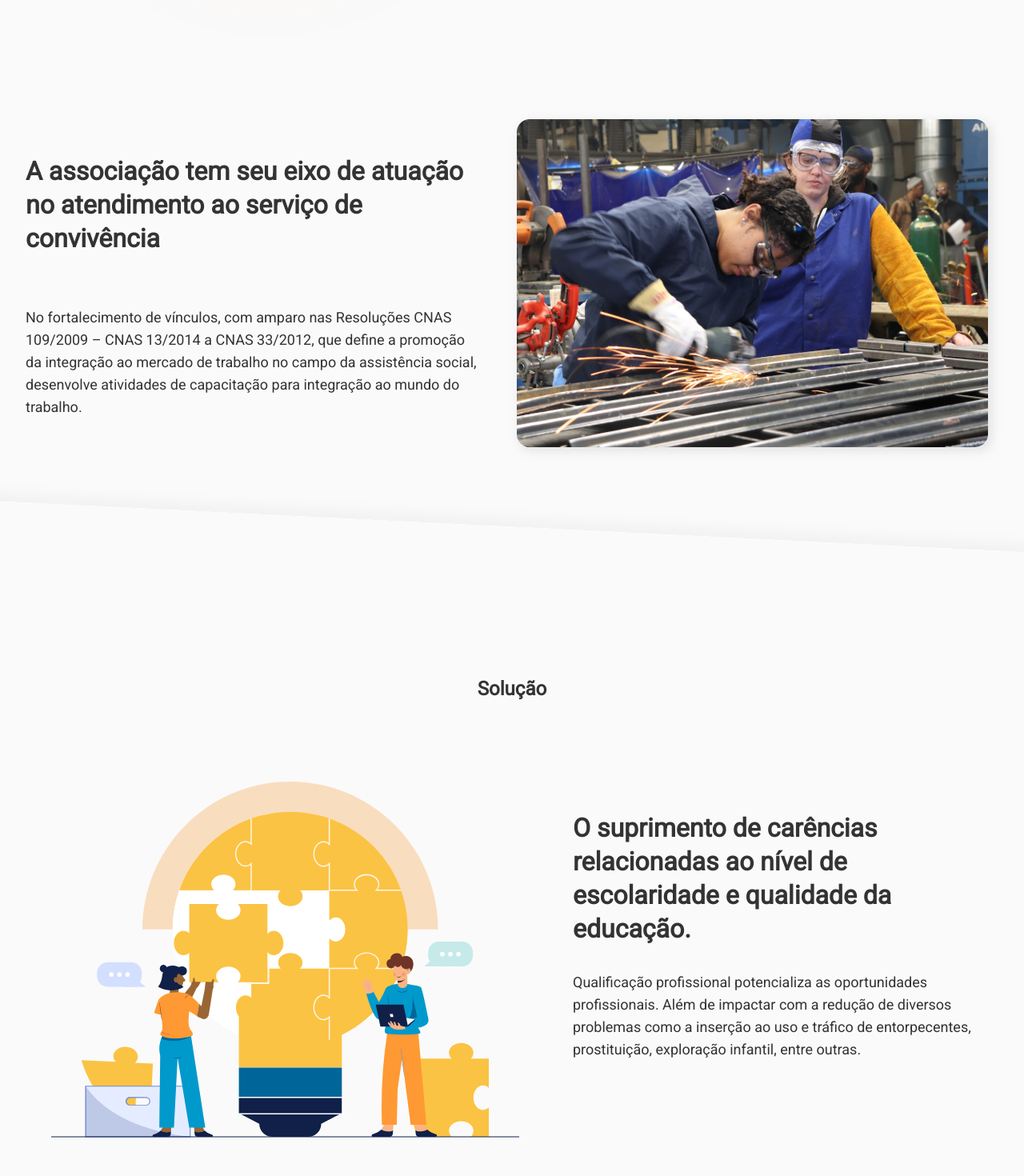
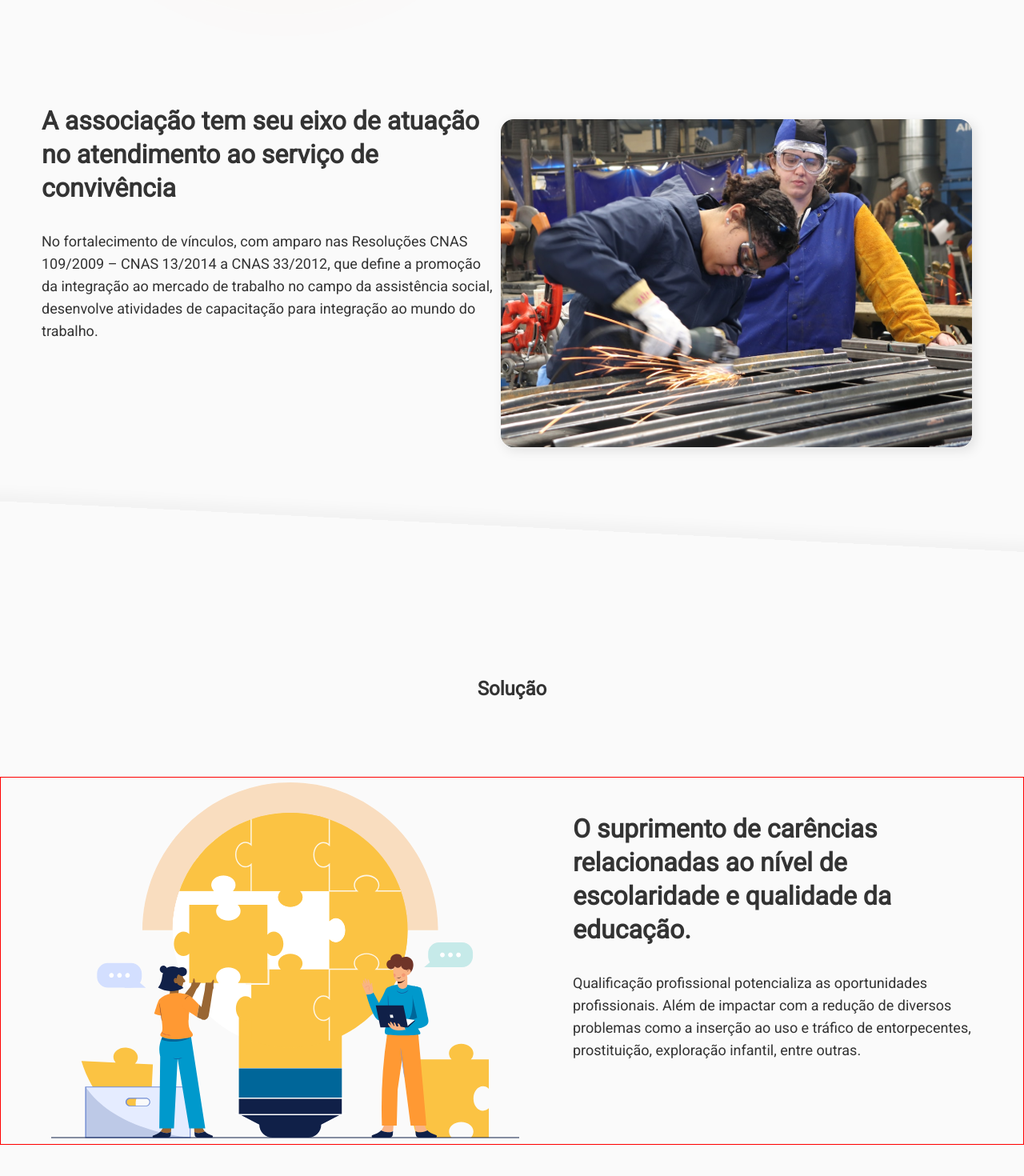
Before and after one commit to marcosaureliob/maoNoArado, a Next.js app: page / in a window 1280 px wide. Shown: the part 2030-3500 px from the top of the page at 80% size. Built offline with nearby package versions, Linux system fonts and the light colour scheme.

Commit message:
Ajustes na pagina main

```diff
--- a/src/app/page.tsx
+++ b/src/app/page.tsx
@@ -95,7 +95,6 @@ export default function Home() {
         </div>
       </FirstContainer>
       <SecondContainer>
-        <MaxWidthBox>
         <ImageKids>
           <Image src={Kids} alt="Kids" />
         </ImageKids>
@@ -104,16 +103,14 @@ export default function Home() {
           <p>
             Buscamos interagir e ajudar as famílias, por meio do atendimento
             social com atividades, ações solidárias e projetos de promoção da
-              cultura, esporte, lazer, educação e emprego que visam a superação
+            cultura, esporte, lazer, educação e emprego que visam a superação de
             de todo o tipo de desigualdade social, proteção, combate à fome e
             promoção da cidadania. Hoje somos reconhecidos com certificado de
             utilidade Pública.
           </p>
         </BoxInfo>
-        </MaxWidthBox>
       </SecondContainer>
       <SecondContainer>
-        <MaxWidthBox>
         <BoxInfo>
           <h2>
             A associação tem seu eixo de atuação no atendimento ao serviço de
@@ -130,7 +127,6 @@ export default function Home() {
         <ImageKids>
           <Image src={Employers} alt="Kids" />
         </ImageKids>
-        </MaxWidthBox>
       </SecondContainer>
 
       <BackgroundSection>
--- a/src/styles/page/home.ts
+++ b/src/styles/page/home.ts
@@ -6,29 +6,32 @@ export const HomeContainer = styled('div', {
   boxSizing: 'border-box',
   '@mobile': {
     maxWidth: '24.5rem',
+    padding: '0.5rem 1rem 0.5rem 1rem',
+    justifyContent: 'space-between',
   },
 })
 
 export const ContainerBanner = styled('section', {
   padding: '13rem 0 6.25rem',
   position: 'relative',
-
   display: 'flex',
   alignItems: 'center',
   justifyContent: 'center',
   '@mobile': {
+    width: '22.5rem',
     maxWidth: '100%',
+    gap: '2rem',
+    padding: '0 0 4rem',
+    marginTop: '10rem',
   },
 })
 
 export const MaxWidthBox = styled('div', {
   width: '100%',
   maxWidth: '1216px',
-
   display: 'flex',
   alignItems: 'center',
   justifyContent: 'space-between',
-
   variants: {
     wrap: {
       true: {
@@ -39,17 +42,14 @@ export const MaxWidthBox = styled('div', {
   '@mobile': {
     maxWidth: '100%',
     display: 'flex',
-    flexDirection: 'column',
   },
 })
 
 export const BannerInfo = styled('div', {
   width: '542px',
-
   display: 'flex',
   flexDirection: 'column',
   gap: '2rem',
-
   h2: {
     fontSize: '2.25rem',
     lineHeight: '2.925rem',
@@ -67,82 +67,29 @@ export const BannerInfo = styled('div', {
   '@mobile': {
     width: '100%',
     gap: '0rem',
-    border: '1px solid $gray800',
     p: {
       marginTop: '2rem',
       fontSize: '1rem',
+      textAlign: 'center',
     },
     h2: {
       marginTop: '2rem',
       fontSize: '2rem',
       fontWeight: 700,
       width: '22.5rem',
+      textAlign: 'center',
     },
   },
 })
 
 export const ImageBox = styled('section', {
   position: 'relative',
-
   width: '39.0625rem',
   height: '34.5rem',
   '@mobile': {
-    width: '22.5rem',
+    width: '22rem',
     height: '20rem',
   },
-})
-
-export const ImagePartner = styled('section', {
-  position: 'relative',
-
-  width: '11rem',
-  height: '6rem',
-
-  display: 'flex',
-  alignItems: 'center',
-  justifyContent: 'center',
-  '@mobile': {
-    width: '4.5rem',
-    height: '2.4rem',
-  },
-})
-
-export const ImageBolt = styled('section', {
-  position: 'relative',
-
-  width: '8rem',
-  height: '8rem',
-
-  display: 'flex',
-  alignItems: 'center',
-  justifyContent: 'center',
-  marginTop: '10rem',
-  marginBottom: '3.125rem',
-  '@mobile': {
-    width: '6rem',
-    height: '8rem',
-  },
-})
-
-export const ImageKids = styled('section', {
-  position: 'relative',
-
-  width: '38rem',
-  height: '28.6rem',
-
-  display: 'flex',
-  alignItems: 'center',
-  justifyContent: 'center',
-})
-export const ImageHands = styled('section', {
-  position: 'relative',
-
-  width: '29rem',
-  height: '27.875rem',
-
-  display: 'flex',
-  alignItems: 'center',
-  justifyContent: 'center',
 })
 
 export const FirstContainer = styled('section', {
@@ -167,22 +114,71 @@ export const FirstContainer = styled('section', {
       marginTop: '1.875rem',
     },
   },
+  '@mobile': {
+    width: '22.5rem',
+    height: '28rem',
+    gap: '2rem',
+    justifyContent: 'normal',
+    div: {
+      width: '22.5rem',
+      h2: {
+        fontSize: '1.6rem',
+        textAlign: 'center',
+        lineHeight: '2rem',
+      },
+      p: {
+        fontSize: '1.125rem',
+        textAlign: 'center',
+      },
+    },
+  },
+})
+export const ImageBolt = styled('section', {
+  position: 'relative',
+  width: '8rem',
+  height: '8rem',
+  display: 'flex',
+  alignItems: 'center',
+  justifyContent: 'center',
+  marginTop: '10rem',
+  marginBottom: '3.125rem',
+  '@mobile': {
+    width: '6rem',
+    height: '8 rem',
+    marginTop: '0',
+    marginBottom: '0',
+  },
 })
 
 export const SecondContainer = styled('section', {
   marginTop: '10rem',
-
   display: 'flex',
   justifyContent: 'center',
+  '@mobile': {
+    width: '23rem',
+    marginTop: '6.25rem',
+    gap: '2rem',
+    flexDirection: 'column',
+  },
+})
+export const ImageKids = styled('section', {
+  position: 'relative',
+  width: '38rem',
+  height: '28.6rem',
+  display: 'flex',
+  alignItems: 'center',
+  justifyContent: 'center',
+  '@mobile': {
+    width: '1rem',
+    height: '18rem',
+  },
 })
 
 export const BoxInfo = styled('div', {
   width: '35.5rem',
-
   display: 'flex',
   flexDirection: 'column',
   gap: '2rem',
-
   h2: {
     fontSize: '2rem',
     lineHeight: '2.625rem',
@@ -194,7 +190,17 @@ export const BoxInfo = styled('div', {
     lineHeight: '1.75rem',
     fontWeight: 400,
     letter: '4%',
-    marginTop: '2rem',
+  },
+  '@mobile': {
+    width: '22.5rem',
+    h2: {
+      fontSize: '1.6rem',
+      textAlign: 'center',
+    },
+    p: {
+      fontSize: '1.125rem',
+      textAlign: 'center',
+    },
   },
 })
 
@@ -202,6 +208,7 @@ export const ThirdContainer = styled('section', {
   display: 'flex',
   alignItems: 'center',
   justifyContent: 'center',
+  border: '1px solid red',
   gap: '3.5rem',
   marginTop: '6rem',
   div: {
@@ -220,6 +227,20 @@ export const ThirdContainer = styled('section', {
       letter: '4%',
       marginTop: '2rem',
     },
+    '@mobile': {
+      width: '22.5rem',
+      gap: '2rem',
+      marginTop: '2rem',
+      flexDirection: 'column',
+      h2: {
+        fontSize: '1.6rem',
+        textAlign: 'center',
+      },
+      p: {
+        fontSize: '1.125rem',
+        textAlign: 'center',
+      },
+    },
   },
 })
 
@@ -231,7 +252,6 @@ export const BackgroundSection = styled('div', {
       },
     },
   },
-
   position: 'relative',
   width: '100%',
   height: '10rem',
@@ -245,7 +265,6 @@ export const Title = styled('section', {
       },
     },
   },
-
   display: 'flex',
   alignItems: 'center',
   justifyContent: 'center',
@@ -273,17 +292,32 @@ export const FourthContainer = styled('section', {
       letter: '4%',
       marginTop: '2rem',
     },
+    '@mobile': {
+      width: '22.5rem',
+      gap: '2rem',
+      flexDirection: 'column',
+      h2: {
+        fontSize: '1.6rem',
+        textAlign: 'center',
+      },
+      p: {
+        fontSize: '1.125rem',
+        textAlign: 'center',
+        marginTop: '0',
+      },
+    },
   },
 })
-export const PartnerList = styled('section', {
+export const ImageHands = styled('section', {
+  position: 'relative',
+  width: '29rem',
+  height: '27.875rem',
+
   display: 'flex',
   alignItems: 'center',
   justifyContent: 'center',
-  gap: '1rem',
-  flexWrap: 'wrap',
-  marginTop: '6.25rem',
-  paddingBottom: '10rem',
 })
+
 export const DonateSection = styled('section', {
   display: 'flex',
   alignItems: 'center',
@@ -325,3 +359,30 @@ export const ButtonDonate = styled('section', {
     fontWeight: 700,
   },
 })
+export const PartnerList = styled('section', {
+  display: 'flex',
+  alignItems: 'center',
+  justifyContent: 'center',
+  gap: '1rem',
+  flexWrap: 'wrap',
+  marginTop: '6.25rem',
+  paddingBottom: '10rem',
+  '@mobile': {
+    flexDirection: 'row',
+    flexWrap: 'wrap',
+    gap: '2rem',
+    width: '22.5rem',
+  },
+})
+export const ImagePartner = styled('section', {
+  position: 'relative',
+  width: '11rem',
+  height: '6rem',
+  display: 'flex',
+  alignItems: 'center',
+  justifyContent: 'center',
+  '@mobile': {
+    width: '4.5rem',
+    height: '2.4rem',
+  },
+})
```
Lines whose indentation alone changed are shown as unchanged.
